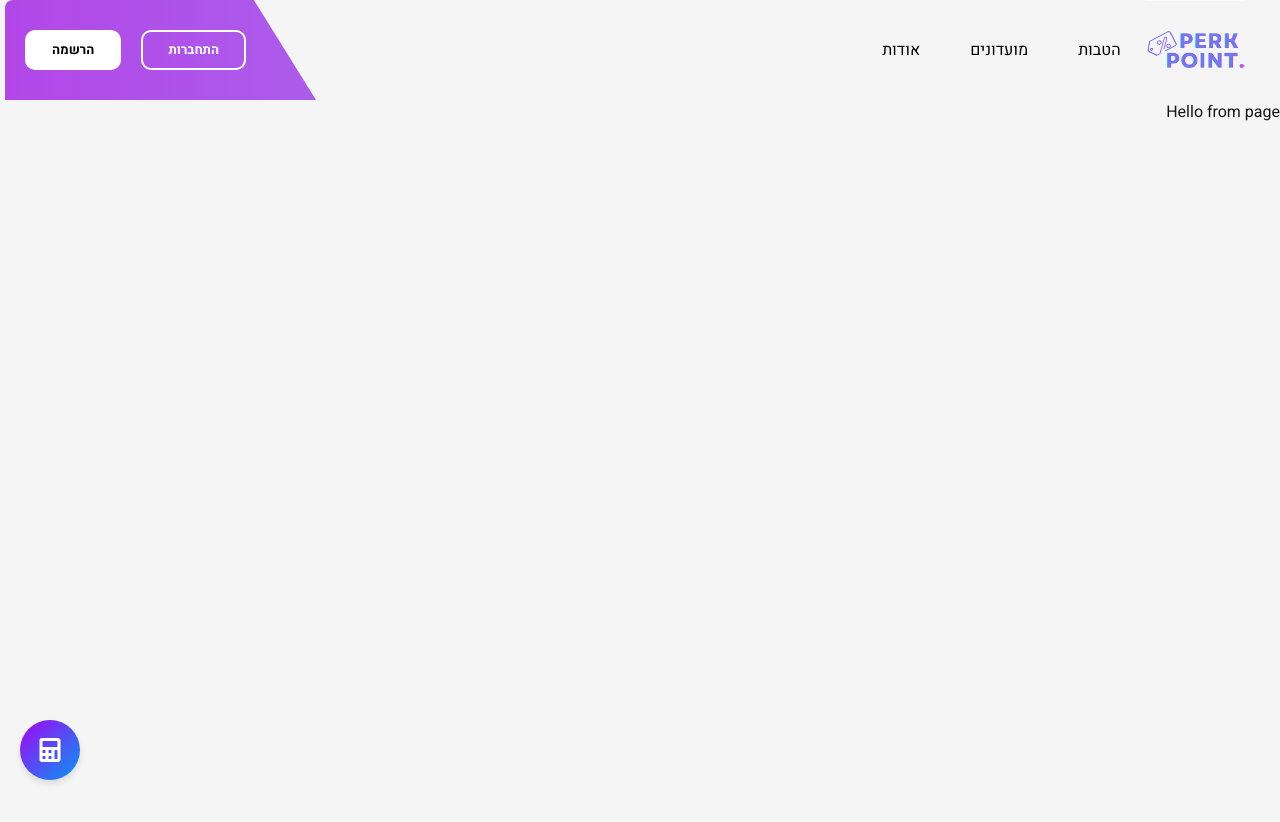
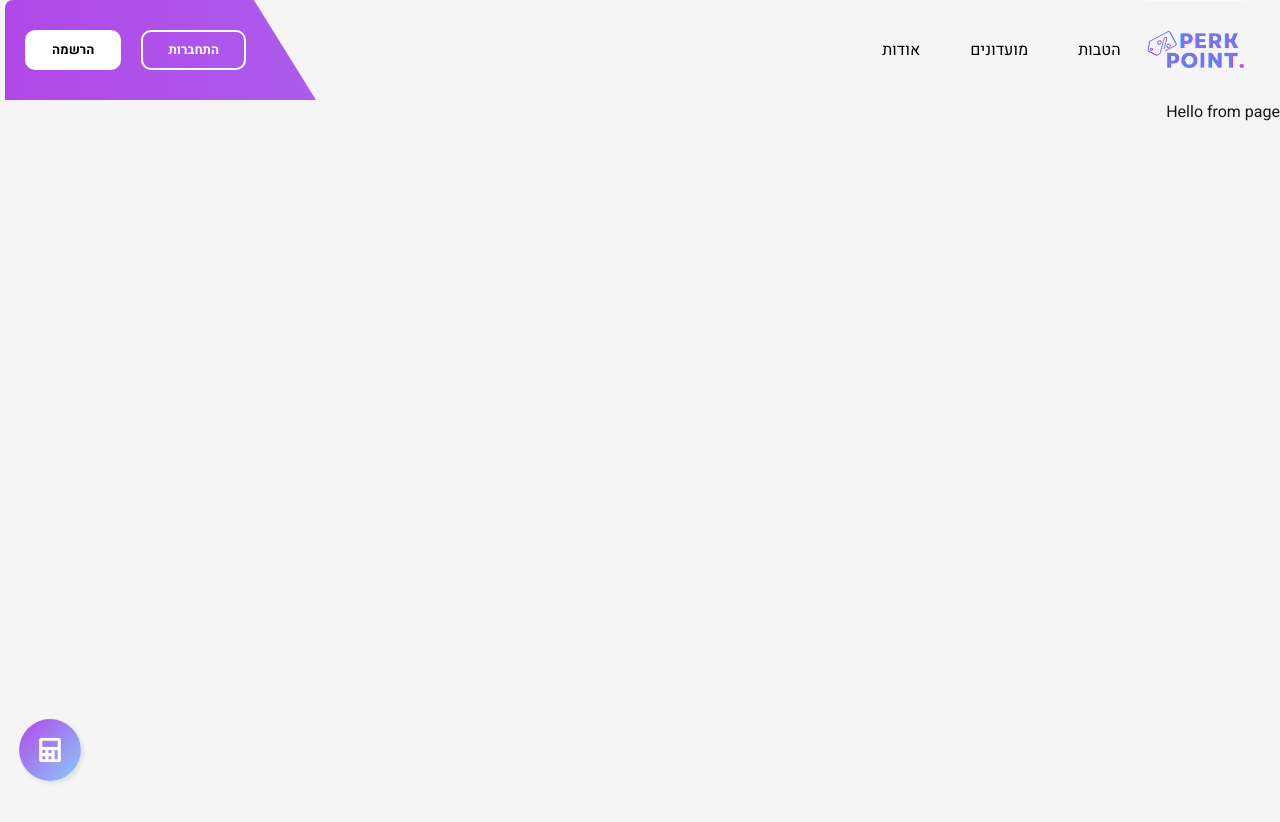
Before and after one commit to onico100/perk-point, a Next.js app: page / in a window 1280 px wide. In both pictures the pointer is over the button 50 px from the left and 750 px from the top of the page. Shown: the top 822 px of the page. Built offline with nearby package versions, Linux system fonts and the light colour scheme.

Commit message:
calc button finish

```diff
--- a/src/styles/Calc.module.css
+++ b/src/styles/Calc.module.css
@@ -207,8 +207,8 @@ label + input {
 }
 
 .calcButton button:hover {
-  background: linear-gradient(to bottom right, #a404f5, #0497f2);
-  border-radius: 50%;
+  transform: scale(1.03);
+  box-shadow: 2px 2px 5px rgba(0, 0, 0, 0.1);
 }
 .calcButtonIcon {
   font-size: 24px;
```
